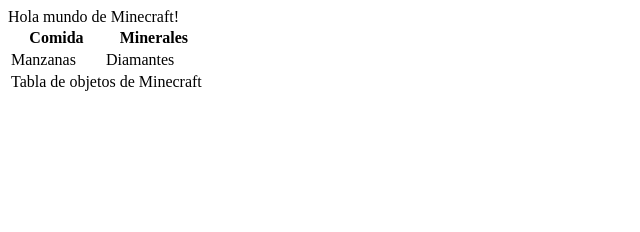
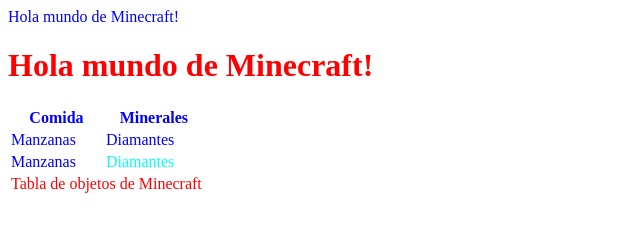
Before and after one commit to Guadalupesoria09/TC2005B, a plain HTML site: page minecraft/minecraft.html in a window 1280 px wide. Shown: the whole page, without its empty margins (0-640 px from the left). Drawn offline with Linux system fonts and the light colour scheme.

Commit message:
selectores de CSS

```diff
--- /dev/null
+++ b/minecraft/estilo.css
@@ -0,0 +1,12 @@
+/* Selector de etiqueta */
+body {
+    color: blue;
+}
+ /* Selector de clase */
+.red {
+    color: red;
+}
+ /* Selector de id */
+#diamantes {
+    color:cyan;
+}
--- a/minecraft.html
+++ b/minecraft/minecraft.html
@@ -2,19 +2,21 @@
 <html>
     <head>
         <title>Minecraft</title>
+        <link rel="stylesheet" href="estilo.css">
     </head>
     <body>
         Hola mundo de Minecraft!
+        <h1 class="red">Hola mundo de Minecraft!</h1>
         <table>
             <tbody>
                 <tr><td>Manzanas</td><td>Diamantes</td></tr>
+                <tr><td>Manzanas</td><td id="diamantes">Diamantes</td></tr>
             </tbody>
             <thead>
                 <tr><th>Comida</th><th>Minerales</th></tr>
             </thead>
             <tfoot>
+            <tfoot class="red">
                 <tr><td colspan="2">Tabla de objetos de Minecraft</td></tr>
             </tfoot>
         </table>
-    </body>
-</html>
```
Also changed, not shown: primeros labs/lab1.html (renamed from lab1.html), 2 other files.
